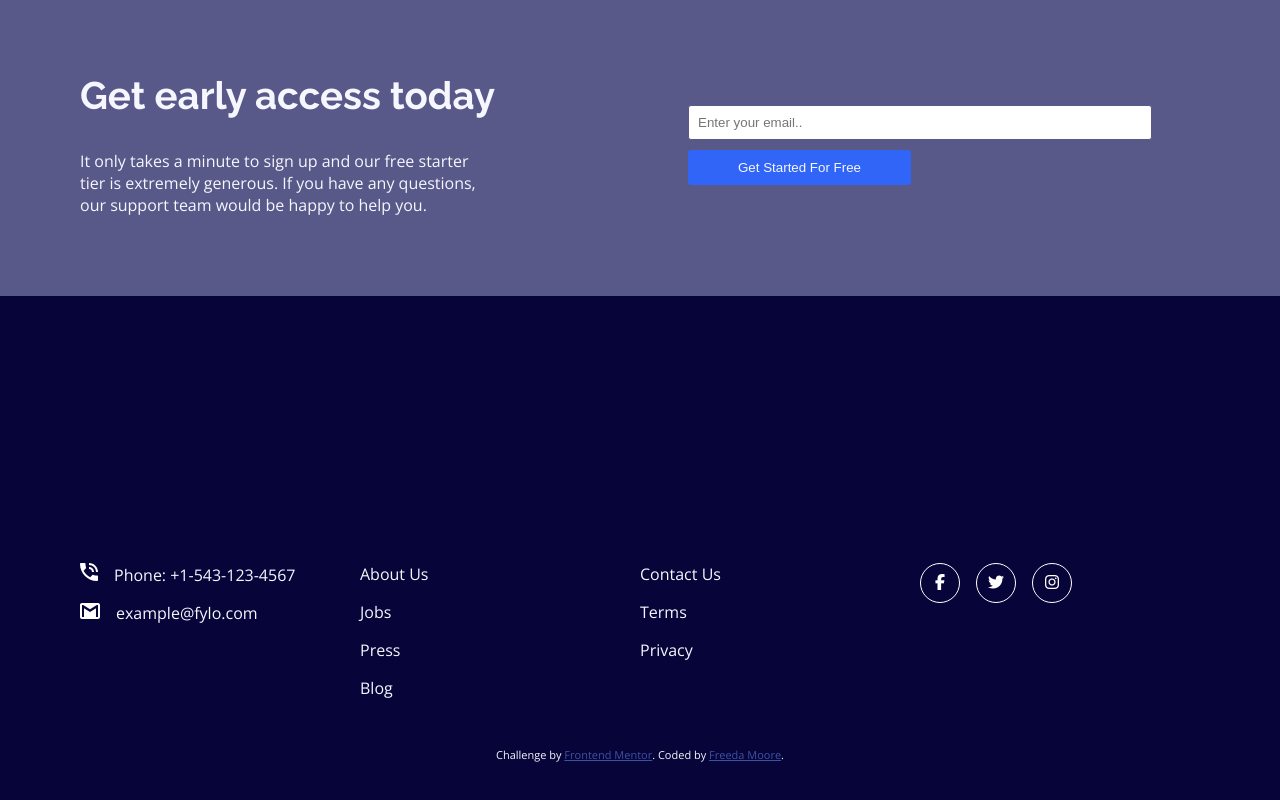
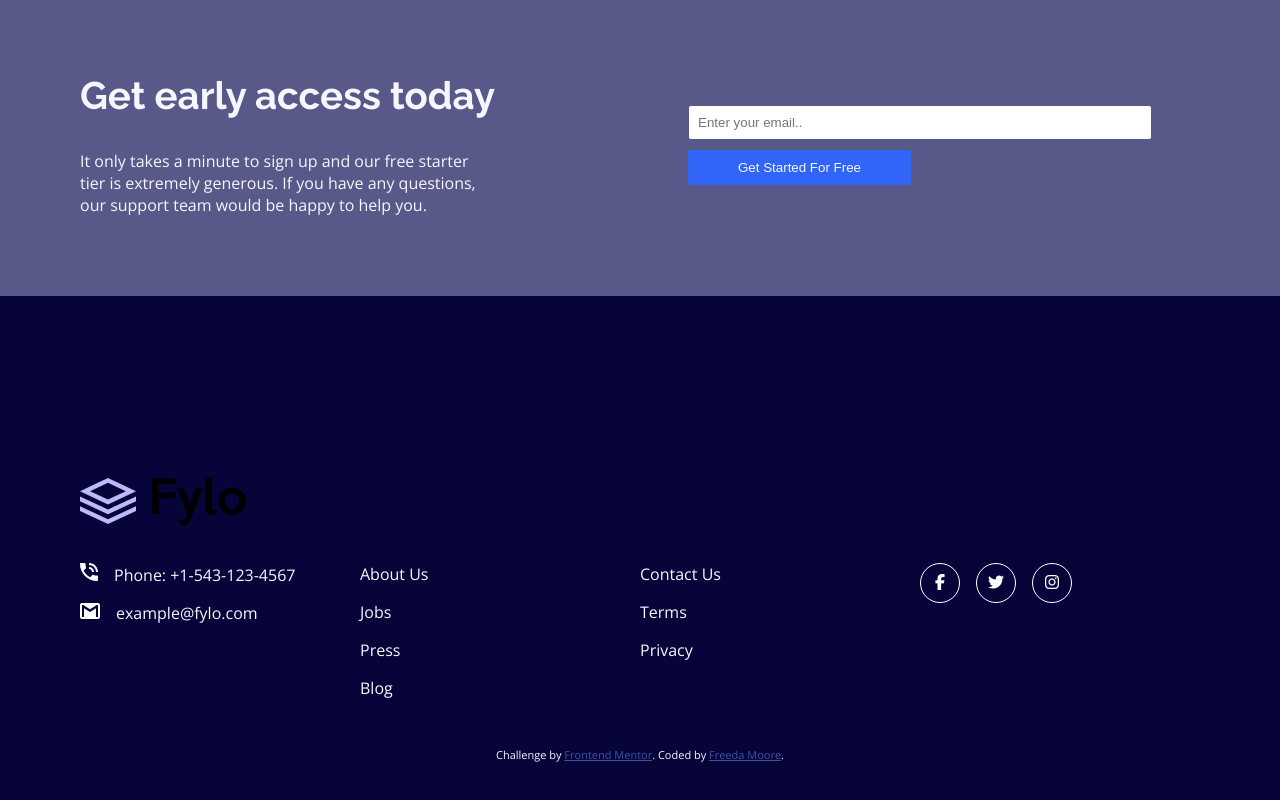
Before and after one commit to freedamoore/Fylo-Landing-Page, a website: page index.html in a window 1280 px wide. Shown: the part 1502-2302 px from the top of the page. Drawn offline with nearby package versions, Linux system fonts and the light colour scheme.

Commit message:
added logo-white instead of changing svg colour in css as it wasn't working for me

```diff
--- a/index.html
+++ b/index.html
@@ -94,9 +94,9 @@
 
   <footer class="footer">
     <div class="footer__row">
-      <!-- <img src="images/logo.svg" class="footer__logo" alt="logo"> -->
+      <img src="images/logo.svg" class="footer__logo" alt="logo">
       <svg class="footer__logo">
-        <use xlink:href="images/logo.svg"></use>
+        <use xlink:href="images/logo-white.svg"></use>
       </svg>
     </div>
     <div class="footer--col-1">
--- a/sass/_footer.scss
+++ b/sass/_footer.scss
@@ -13,10 +13,6 @@
 
   &__row{
     grid-column: span 4;
-  }
-
-  &__logo{
-    fill: white;
   }
 
   &__icon{
```
Also changed, not shown: images/logo-white.svg (added).
